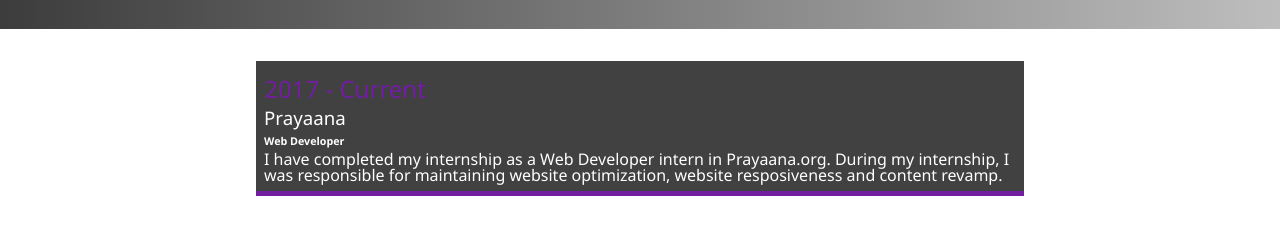
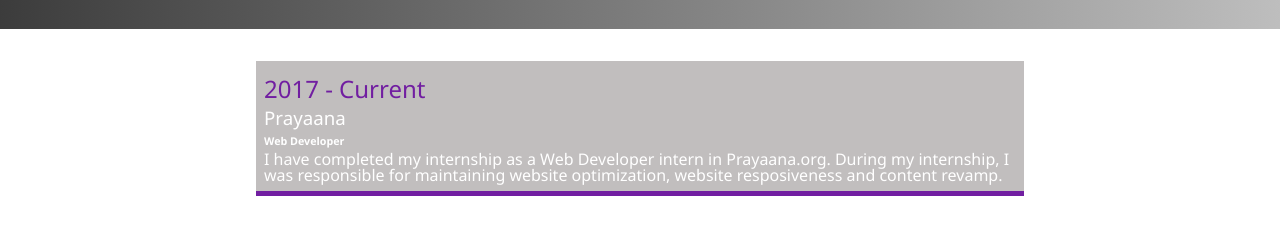
Before and after one commit to poornimaav/portfolio1, a plain HTML site: page about.html in a window 1280 px wide. Shown: the part 371-602 px from the top of the page. Drawn offline with nearby package versions, Linux system fonts and the light colour scheme; files that its build step writes are made by us from their sources.

Commit message:
Update _about.scss

```diff
--- a/_about.scss
+++ b/_about.scss
@@ -39,7 +39,7 @@
     grid-gap: 2rem;
 
     &__job {
-      background: lighten($primary-color, 10%);
+      background: #c1bebe;
       padding: 0.5rem;
       border-bottom: 5px solid $secondary-color;
 
```
